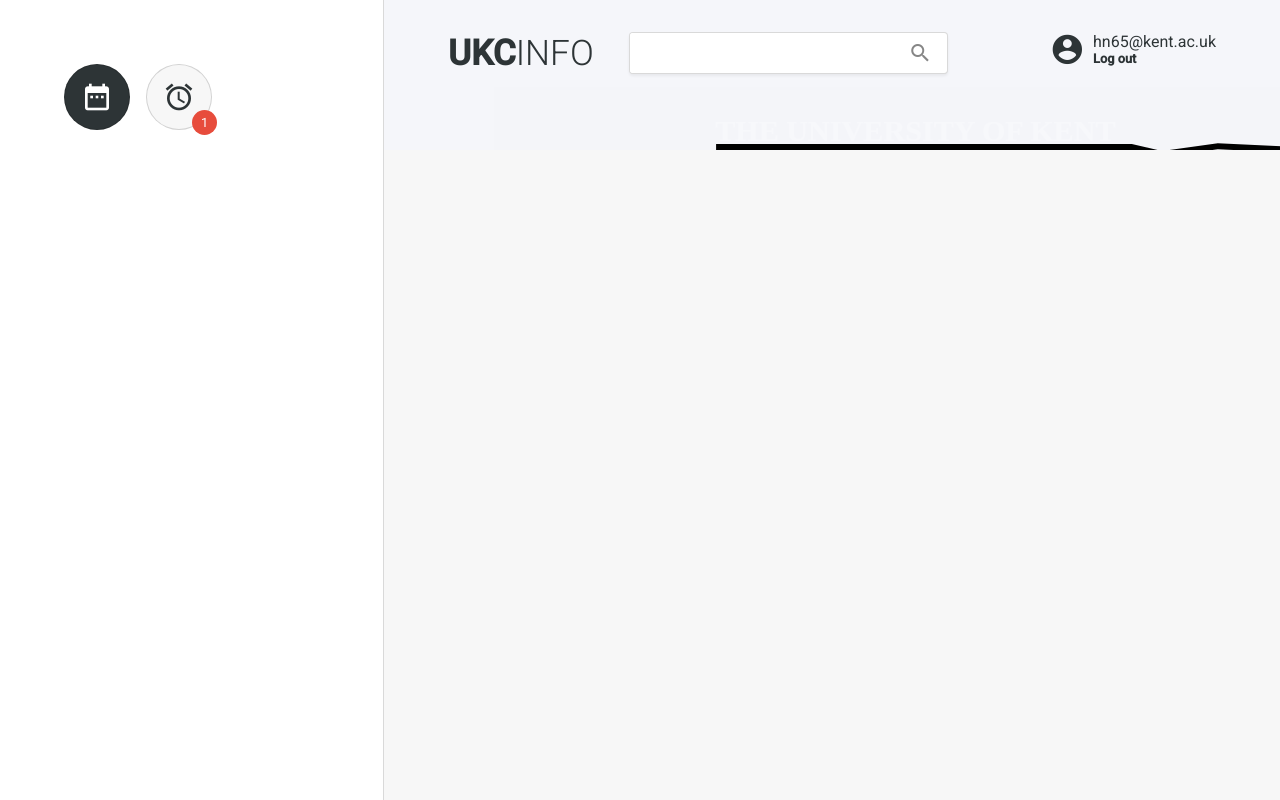
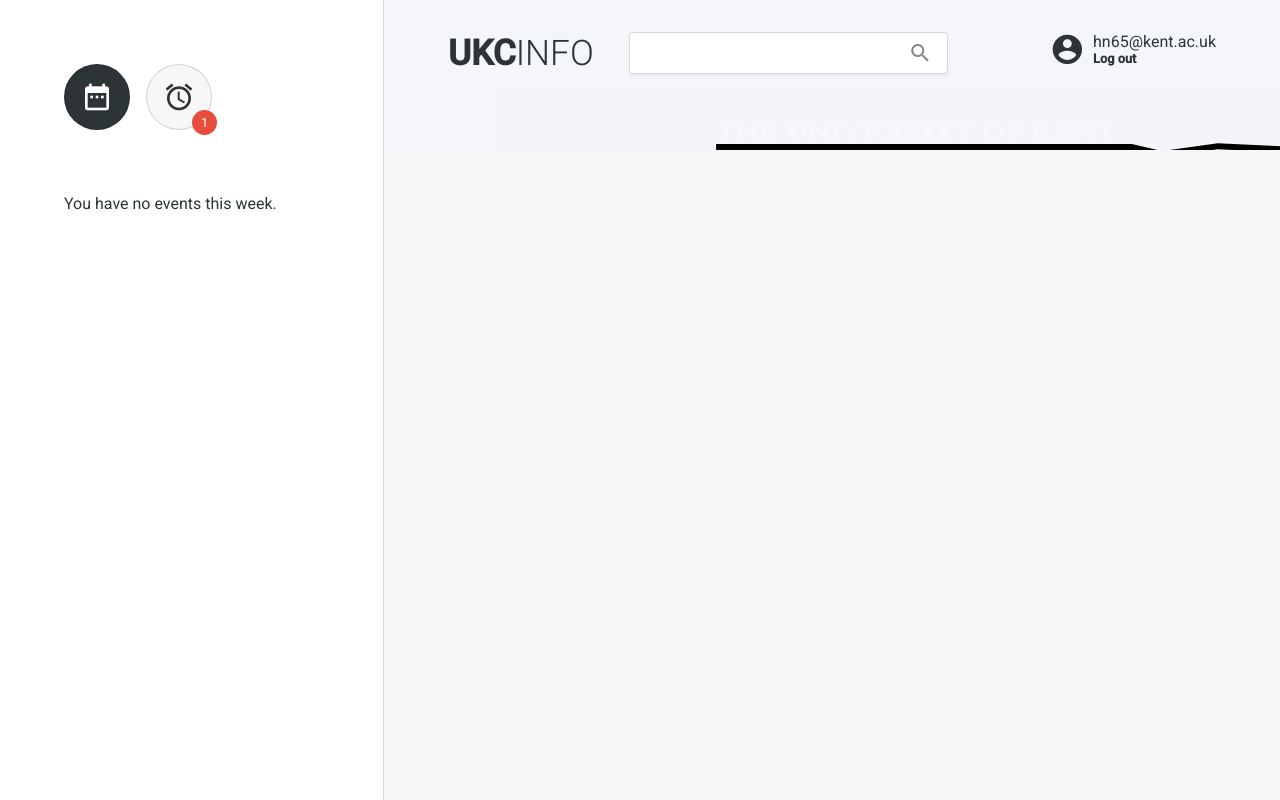
Before and after one commit to Tobsjoms/Kent-Maps, a PHP site: page / in a window 1280 px wide. Run offline with PHP 8.4, Linux system fonts and the light colour scheme; data that the repository does not hold is empty.

Commit message:
Added "you have no events" message

```diff
--- a/Website/index.php
+++ b/Website/index.php
@@ -77,6 +77,10 @@
 			</div>
 			<div id="timetable">
 				<?php
+					if (count($events) == 0){
+						echo"<div id='no-events'>You have no events this week.</div>";
+					}
+					else{
 						foreach ($events as $date => $events)
 						{
 							$day = DateTime::createFromFormat('Y-m-d', $date)->format('l');
@@ -98,6 +102,7 @@
 								}
 							echo "</div>";
 						}
+					}
 				?>
 
 			</div>
```
Also changed, not shown: Website/inc/css/style.css (+5 -17 lines). Lines whose indentation alone changed are shown as unchanged.
